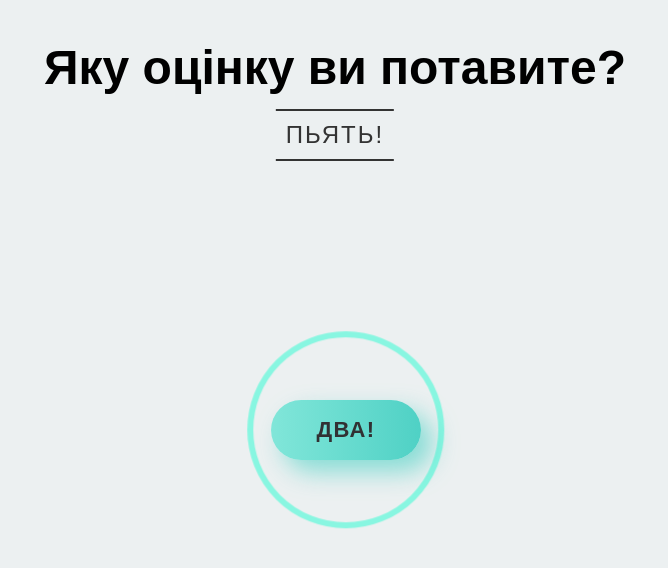
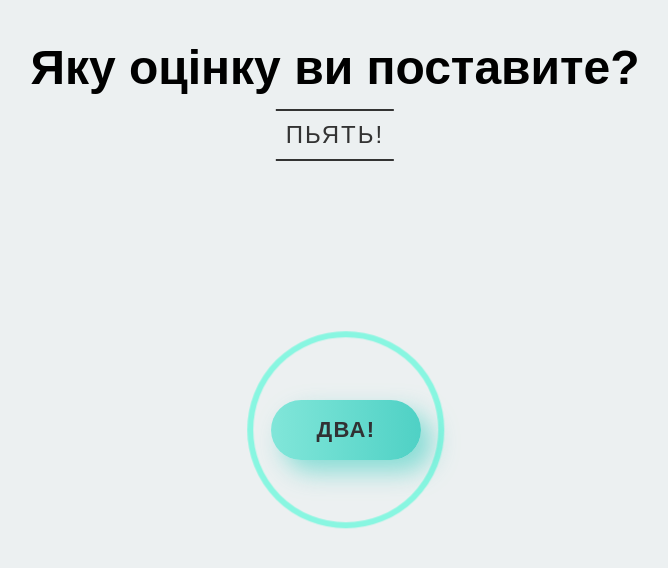
Before and after one commit to damakostolo/run-button, a plain HTML site: page index.html in a window 1280 px wide. Shown: the whole page, without its empty margins (305-973 px from the left). Drawn offline with Linux system fonts and the light colour scheme.

Commit message:
my first commit

```diff
--- a/index.html
+++ b/index.html
@@ -9,7 +9,7 @@
 <body>
     <div class="boarder">
 
-    <h2>Яку оцінку ви потавите?</h2>
+    <h2>Яку оцінку ви поставите?</h2>
 
     <a onclick="five()" class="wrapper">  ПЬЯТЬ!</a>
 
--- a/style/style.css
+++ b/style/style.css
@@ -3,6 +3,7 @@
     outline:none;
     text-decoration:none;
     border:none;
+    user-select:none;
 }
 
 body {
```
